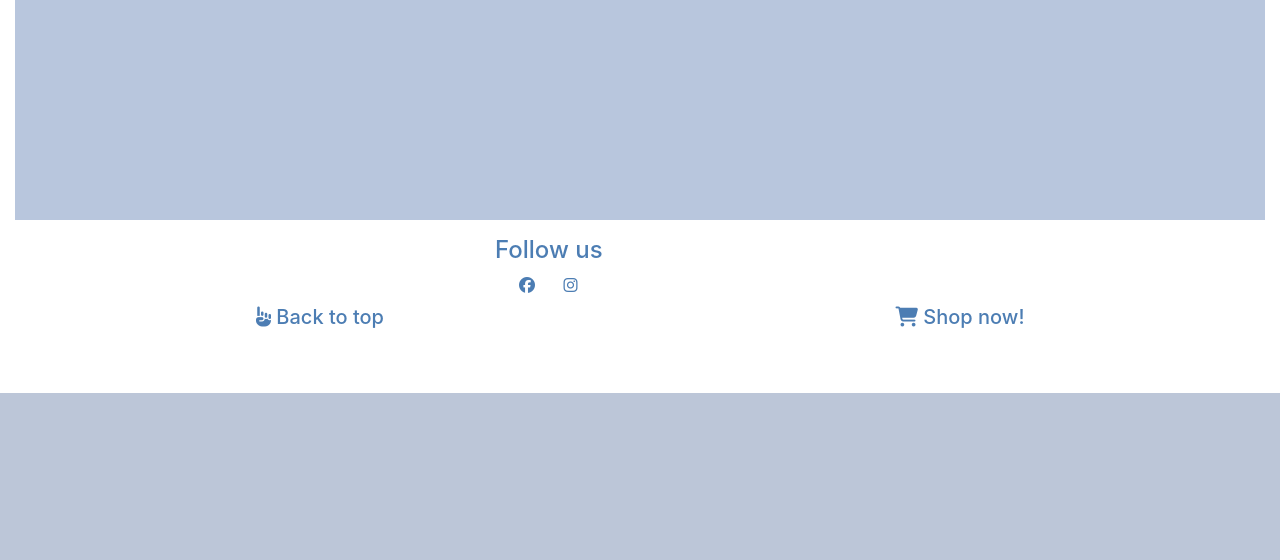
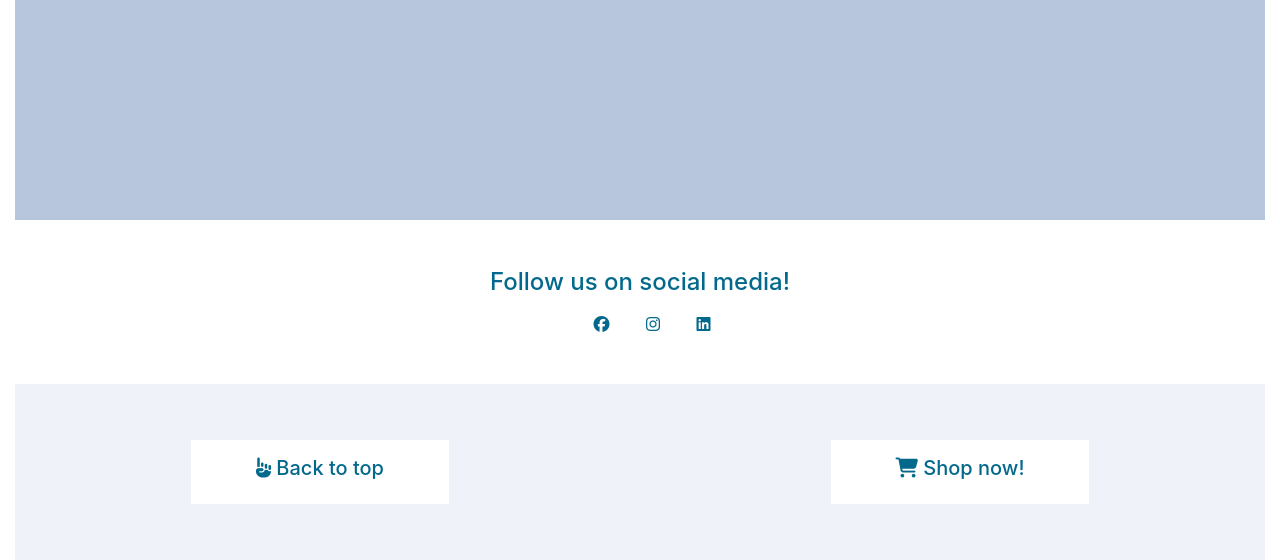
Before and after one commit to maxnyla/K9Kit, a Django app: page / in a window 1280 px wide. Shown: the part 2820-3380 px from the top of the page. Before the commit the page ends 3213 px from the top, so only its background shows below. Run offline with Django 3.2, Linux system fonts and the light colour scheme; some libraries are stand-ins or nearby versions.

Commit message:
changing footer layout and adding colours to it

```diff
--- a/static/css/base.css
+++ b/static/css/base.css
@@ -170,28 +170,71 @@ html {
     margin-bottom: 2em;
 }
 
+
+.footer-social {
+    padding-top: 3em;
+    padding-bottom: 2em;
+}
+
+
+.footer-social-list {
+
+}
+
+.social-list-item {
+
+}
+
 .social-text {
-    color: #4c7db3;
+    color: #03698c;
+    /* color: #4c7db3; */
+    padding-bottom: .3em;
 }
 
 .footer-social-icon {
-    color: #4c7db3;
+    color: #03698c;
+    /* color: #4c7db3; */
+    /* color: #2a4f77; */
 }
 
 
+.footer-cr {
+    background-color: #eff2f8;
+    padding-top: 3em;
+}
+
 .footer-cr-text1 {
-    color: #4c7db3;
+    color: #03698c;
+    /* color: #2a4f77; */
+    /* color: #4c7db3; */
 }
 
 .footer-cr-text2 {
-    color: #4c7db3;
+    color: #03698c;
+    /* color: #2a4f77; */
+    /* color: #4c7db3; */
 }
 
 .footer-cr-icon {
-    color: #4c7db3;
+    color: #03698c;
+    /* color: #4c7db3 */
+    /* color: #0070eb; */
 }
 
 
+.shop-now {
+    background-color: white;
+    margin-left: 10em;
+    margin-right: 10em;
+    padding: 1em;
+}
+
+.back-top {
+    background-color: white;
+    margin-left: 10em;
+    margin-right: 10em;
+    padding: 1em;
+}
 
 
 
--- a/templates/base.html
+++ b/templates/base.html
@@ -152,47 +152,43 @@
 
 
         <!--Footer start-->
-        <footer class="container-fluid my-footer mt-3">
-            <!-- <div class="container"> -->
-                <div class="row justify-content-center">
-                    <div class="col-3">
-                        <div class="footer-social">
-                            <h4 class="social-text">Follow us</h4>
-                            <a href="https://www.facebook.com" target="_blank" class="social ml-4"><i class="fab fa-facebook footer-social-icon"></i></a>
-                            <a href="https://www.instagram.com" target="_blank" class="social ml-4"><i class="fab fa-instagram footer-social-icon"></i></a>
+        <footer class="my-footer">
+            <div class="container">
+                <div class="footer-social">
+                    <div class="row justify-content-center text-center">
+                        <div class="col s12 center">
+                            <ul class="list-inline footer-social-list">
+                                <li><h4 class="social-text">Follow us on social media! </h4></li>
+                                <li class="list-inline-item social-list-item"><a href="https://www.facebook.com" target="_blank" class="social ml-4"><i class="fab fa-facebook footer-social-icon"></i></a></li>
+                                <li class="list-inline-item social-list-item"><a href="https://www.instagram.com" target="_blank" class="social ml-4"><i class="fab fa-instagram footer-social-icon"></i></a></li>
+                                <li class="list-inline-item social-list-item"><a href="https://www.linkedin.com/" target="_blank" class="social ml-4"><i class="fab fa-linkedin footer-social-icon"></i></a></li>
+                            </ul>
                         </div>
                     </div>
                 </div>
-            <!-- </div> -->
+            </div>
 
+            <div class="container-fluid">
                 <div class="footer-cr mb-5">
                     <div class="row justify-content-center text-center">
                         <div class="col-6">
-
                             <a href="{% url 'home' %}" class="nav-link footer-cr-text2 mb-5">
-                                <h5> <i class="fas fa-hand-point-up footer-cr-icon"> </i>  Back to top </h5>
+                                <div class="back-top">
+                                    <h5> <i class="fas fa-hand-point-up footer-cr-icon"> </i>  Back to top </h5>
+                                </div>
                             </a>
+                        </div>
+                        <div class="col-6">
+                                <a href="{% url 'home' %}" class="nav-link footer-cr-text2 mb-5">
+                                    <div class="shop-now">
+                                        <h5> <i class="fas fa-shopping-cart footer-cr-icon"> </i>  Shop now! </h5>
+                                    </div>
+                                </a>
 
                         </div>
-
-                        <div class="col-6">
-
-                            <a href="{% url 'home' %}" class="nav-link footer-cr-text2 mb-5">
-                                <h5> <i class="fas fa-shopping-cart footer-cr-icon"> </i>  Shop now! </h5>
-                            </a>
-
-                        </div>
-
-                        <!-- <div class="col-4">
-                            <div class="footer-cr-text1 mb-5 ml-5">
-                                <a href="{% url 'home' %}" class="nav-link">
-                                    <h5 class="footer-cr-text1"> Home <i class="fas fa-home home-icon"></i></h5>
-                                </a>
-                            </div>
-                        </div> -->
-
                     </div>
                 </div>
+            </div>
         </footer>
         <!--Footer end-->
     </body>
```
